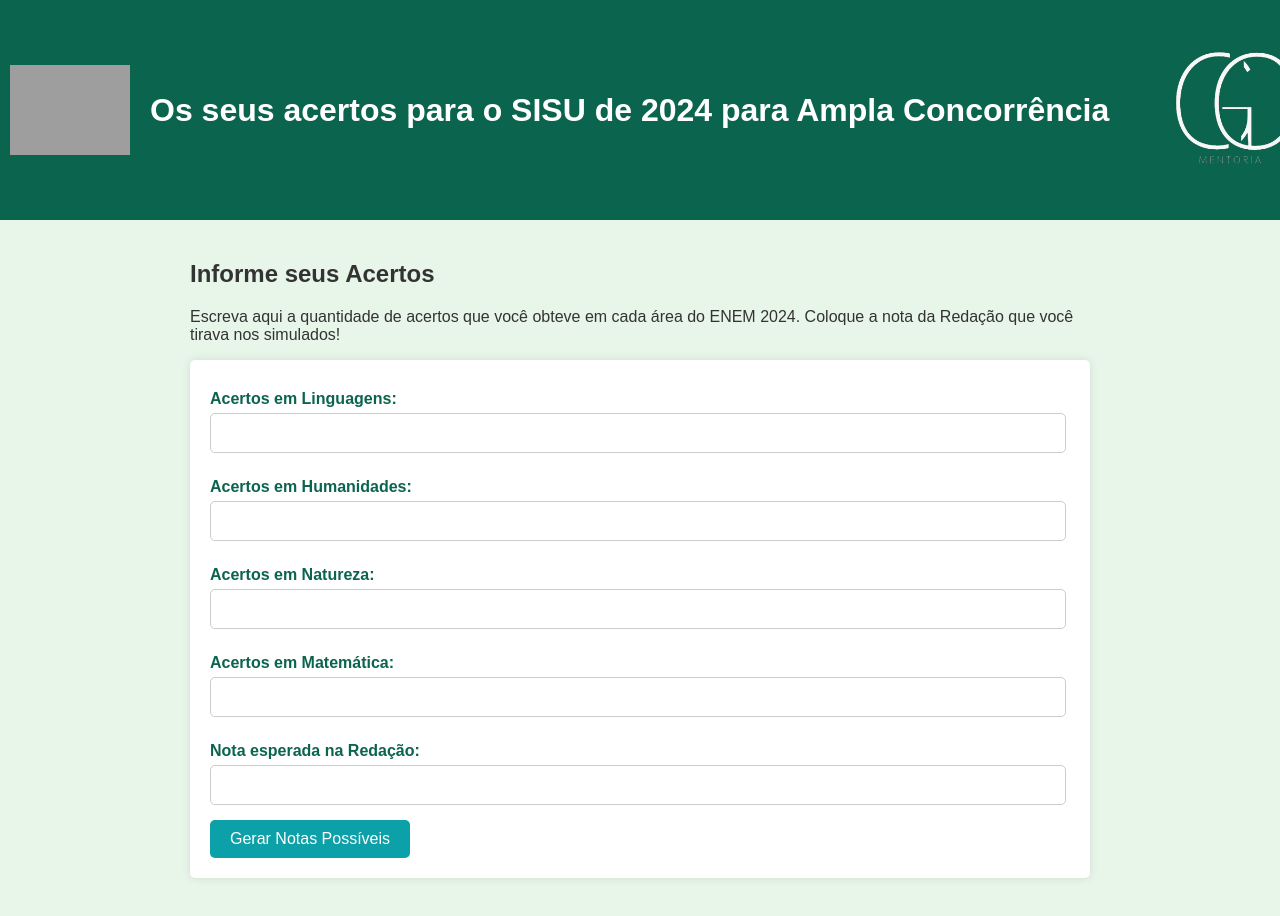
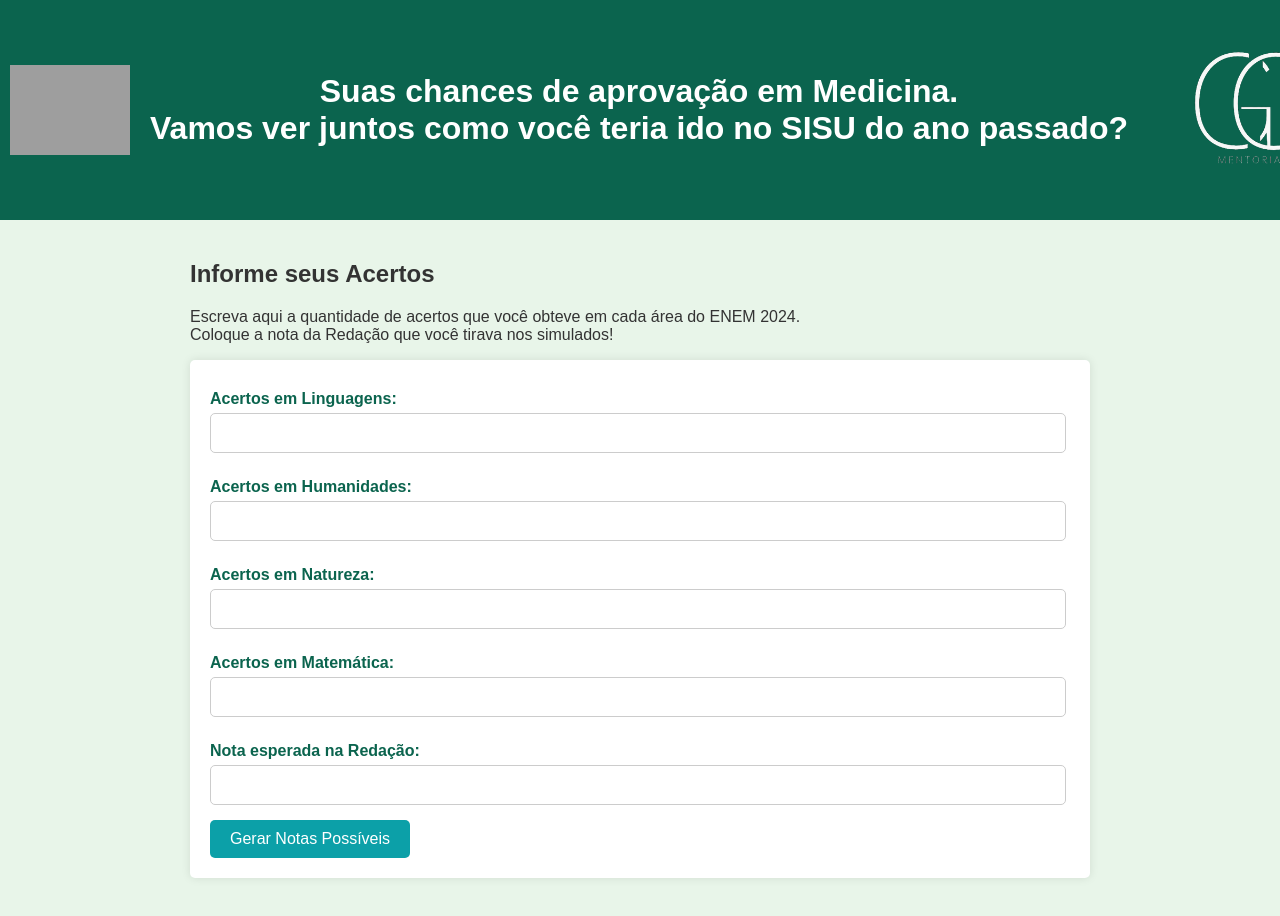
Before and after one commit to gustavocunha1993/Site_SISU_GITHUB_GCMentoria, a plain HTML site: page index.html in a window 1280 px wide. Shown: the top 916 px of the page. Drawn offline with Linux system fonts and the light colour scheme; grey boxes are pictures that could not be loaded.

Commit message:
Alteração do header

```diff
--- a/index.html
+++ b/index.html
@@ -9,7 +9,8 @@
 <body>
     <header>
         <img src="myfoto.JPG" alt="Additional Logo" class="img">
-        <h1>Os seus acertos para o SISU de 2024 para Ampla Concorrência</h1>
+        <h1>Suas chances de aprovação em Medicina. <br>
+            Vamos ver juntos como você teria ido no SISU do ano passado?</h1>
         <img src="LogoGC.png" alt="Logo" class="logo-direita">
     </header>
 
@@ -17,7 +18,7 @@
         <section id="acertos-section"> <!--Area da quantidade de acertos em cada área-->
             <h2>Informe seus Acertos</h2>
             <p>
-                Escreva aqui a quantidade de acertos que você obteve em cada área do ENEM 2024.
+                Escreva aqui a quantidade de acertos que você obteve em cada área do ENEM 2024. <br>
                 Coloque a nota da Redação que você tirava nos simulados!
             </p>
             <form id="acertos-form" onsubmit="return false;">
@@ -48,8 +49,8 @@
         <section id="notas-section" style="display: none;">
             <h2>Selecione suas Notas</h2>
             <p>
-                A Teoria de Resposta ao Item no ENEM 2023 produziu diversas notas baseadas na quantidade de acertos.
-                Assim, temos a menor, a maior e uma nota média possíveis.
+                A Teoria de Resposta ao Item (TRI) no ENEM 2023 produziu diversas notas baseadas na quantidade de acertos.
+                Assim, temos a menor, a maior e uma nota média possíveis. <br>
                 Para facilitar o cálculo dos seus resultados de diferentes maneiras, oferecemos a flexibilidade de
                 escolher entre essas três opções ou até mesmo inserir uma nota estimada por você.
             </p>
```
